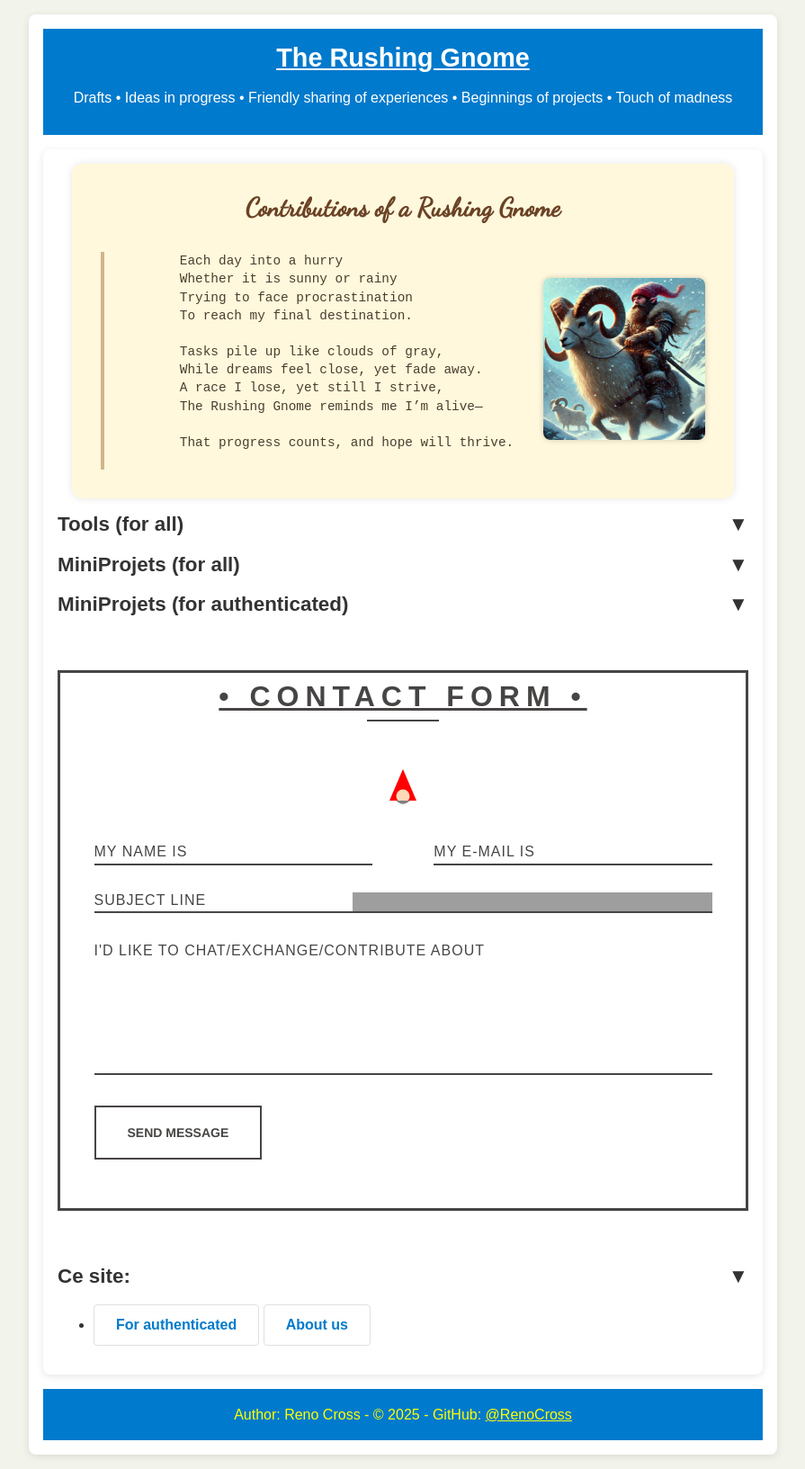
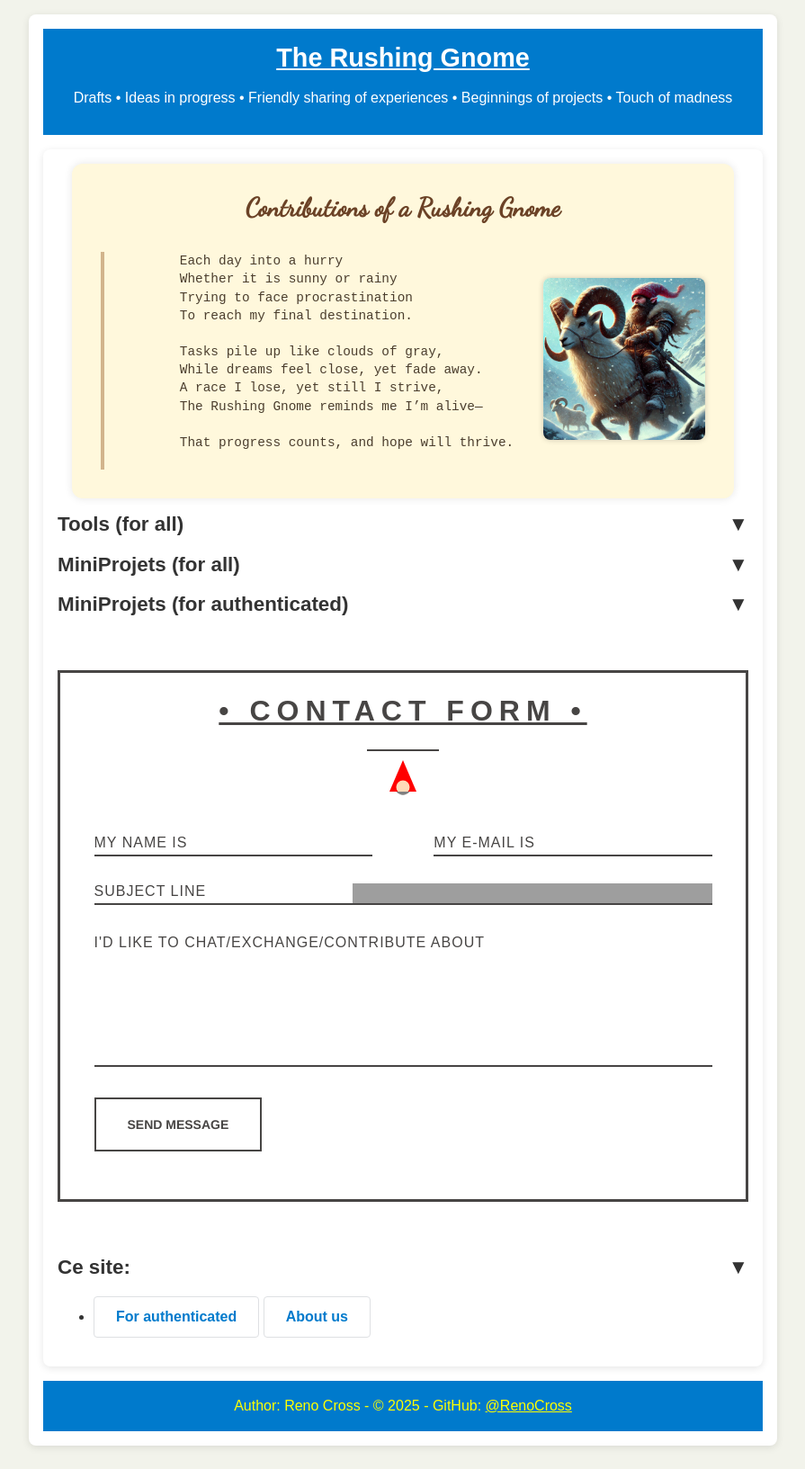
Before and after one commit to RenoCross/the-rushing-gnome, a Jekyll site: the page built from index.html, in a window 1280 px wide. Shown: the whole page at 90% size, without its empty margins (192-1087 px from the left). Built offline with Jekyll 4.4.1, drawn with Linux system fonts in a browser that asks for light colours; grey boxes are pictures that could not be loaded.

Commit message:
Update style.css

```diff
--- a/assets/css/style.css
+++ b/assets/css/style.css
@@ -266,18 +266,18 @@ h1 {
   letter-spacing: 7px;
   text-align: center;
   text-transform: uppercase;
-  margin-bottom: 0.5rem;
-  margin-top: 0.5rem;
+  margin-bottom: 1.5rem;
+  margin-top: 1.5rem;
 }
 
 .underline {
   border-bottom: solid 2px #474544;
-  margin: -0.1em auto;
+  margin: 0.1rem auto;
   width: 80px;
 }
 
 .icon_wrapper {
-  margin: 50px auto 0;
+  margin: 5px auto 0;
   width: 100%;
 }
 
```
